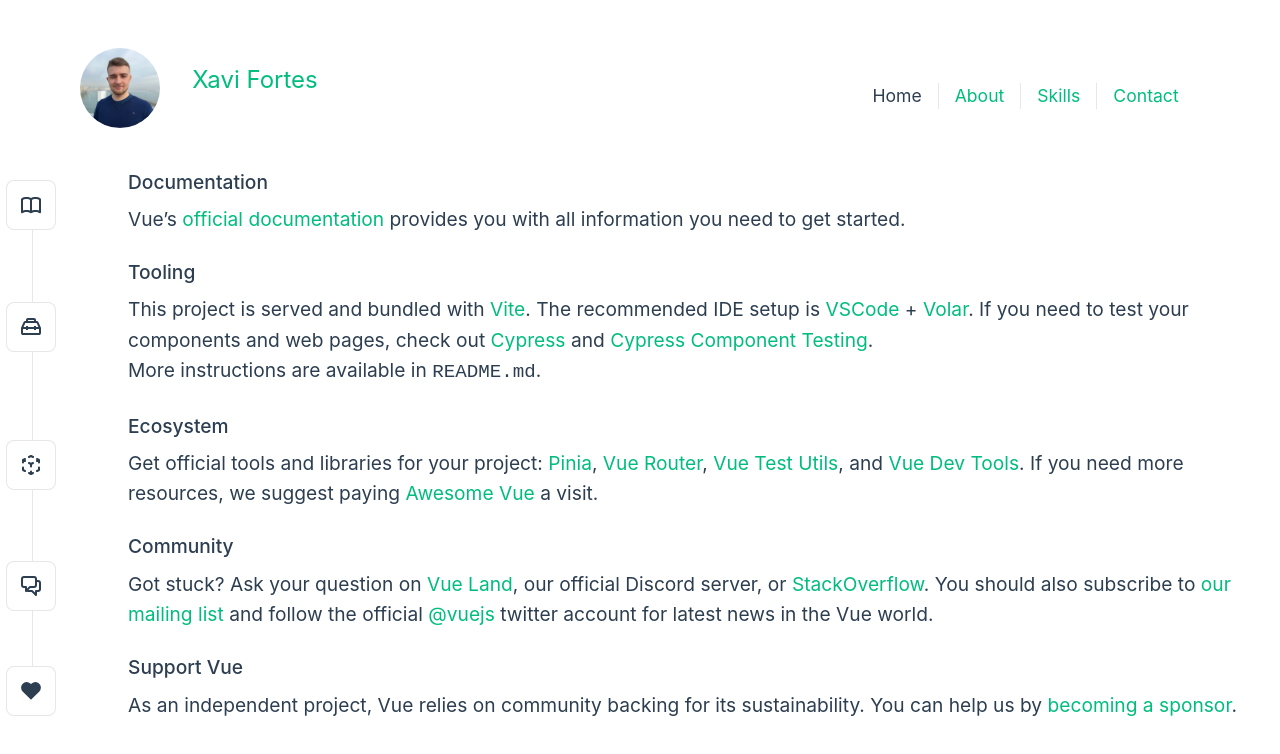
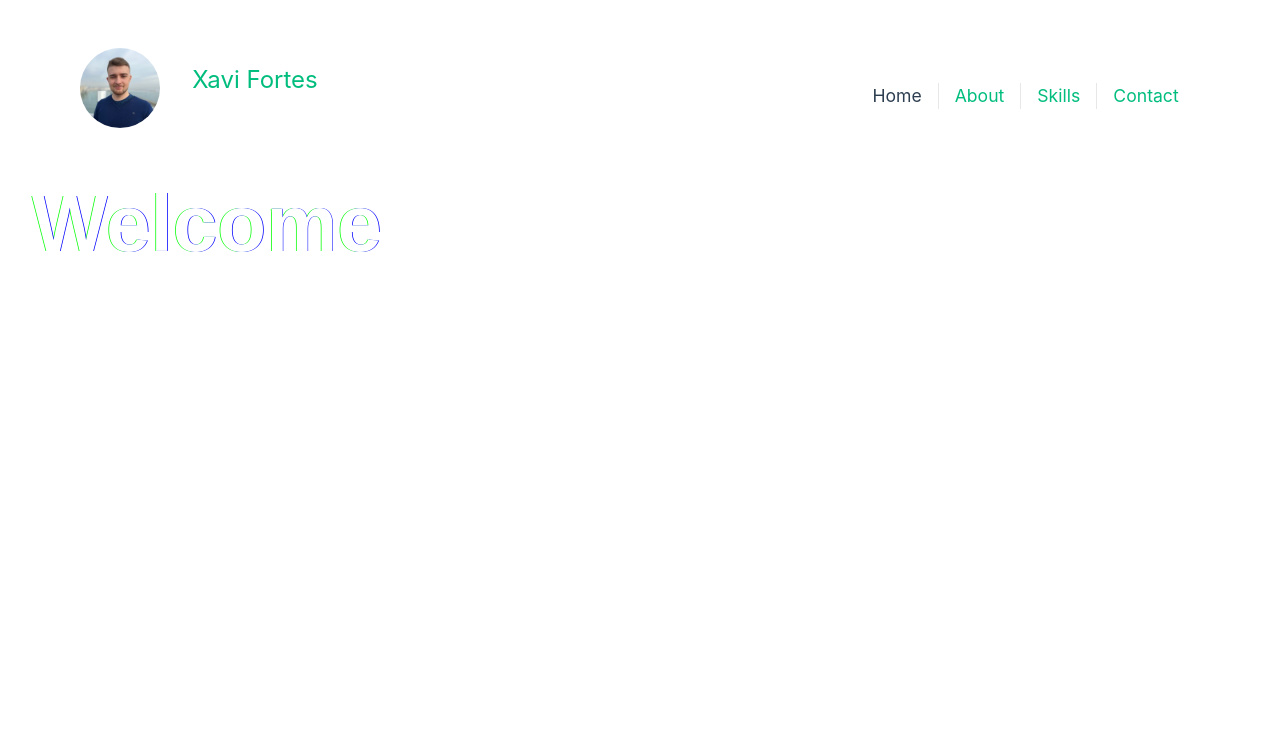
Before and after one commit to XaviFortes/XaviFortes-Web, a Vue app: page / in a window 1280 px wide. Shown: the top 754 px of the page. Built offline with nearby package versions, Linux system fonts and the light colour scheme.

Commit message:
Almost all done, contact working

```diff
--- a/src/App.vue
+++ b/src/App.vue
@@ -15,9 +15,11 @@ import { RouterLink, RouterView } from "vue-router";
       </nav>
     </div>
   </header>
-  <Transition name="fade" mode="out-in" appear>
-    <RouterView />
-  </Transition>
+  <router-view v-slot="{ Component }">
+    <transition name="fade" mode="out-in" appear>
+      <component :is="Component" />
+    </transition>
+  </router-view>
 </template>
 
 <style scoped>
--- /dev/null
+++ b/src/components/ContactForm.vue
@@ -0,0 +1,118 @@
+<template>
+  <form @submit.prevent="sendWebhook">
+    <input type="text" v-model="name" placeholder="Name" required />
+    <input type="email" v-model="email" placeholder="Email" required />
+    <textarea v-model="message" placeholder="Message" required></textarea>
+    <button type="submit">Send</button>
+  </form>
+</template>
+
+<style scoped>
+form {
+  display: flex;
+  flex-direction: column;
+  align-items: center;
+  justify-content: center;
+  margin: 0 auto;
+  max-width: 500px;
+  padding: 1rem;
+  background-color: var(--color-background-soft);
+  border-radius: 0.5rem;
+}
+
+input,
+textarea {
+  width: 100%;
+  height: 2rem;
+  margin: 0.5rem 0;
+  padding: 0.5rem;
+  border: 1px solid var(--color-border);
+  border-radius: 0.25rem;
+  background-color: var(--color-background-mute);
+  color: var(--color-text);
+}
+
+input:focus,
+textarea:focus {
+  outline: none;
+  border-color: var(--color-border-hover);
+}
+
+button {
+  width: 100%;
+  padding: 0.5rem;
+  border: 1px solid var(--color-border);
+  border-radius: 0.25rem;
+  background-color: var(--color-background-mute);
+  color: var(--color-text);
+  cursor: pointer;
+}
+
+button:hover {
+  background-color: var(--color-background);
+  color: var(--color-heading);
+}
+</style>
+
+<script>
+import md5 from "js-md5";
+
+export default {
+  data() {
+    return {
+      name: "",
+      email: "",
+      message: "",
+    };
+  },
+  methods: {
+    async sendWebhook() {
+      const webhookUrl =
+        "https://canary.discord.com/api/webhooks/1075927878891470888/DNdQfm_MxdjYaQUmCecCHrBd8MUCkbytT91gy-GtDycGGM3Po-c0ZP_x5U0OjHah5hyC";
+      const embed = {
+        title: `New message from ${this.name}`,
+        color: 16711680,
+        image: {
+          // Get the image from the Gravatar API using the email address
+          url: "https://gravatar.com/avatar/" + md5(this.email) + "?s=128",
+        },
+        fields: [
+          {
+            name: "Name",
+            value: this.name,
+            inline: true,
+          },
+          {
+            name: "Email",
+            value: this.email,
+            inline: true,
+          },
+          {
+            name: "Message",
+            value: this.message,
+          },
+        ],
+        timestamp: new Date(),
+      };
+
+      const options = {
+        method: "POST",
+        headers: {
+          "Content-Type": "application/json",
+        },
+        body: JSON.stringify({ embeds: [embed] }),
+      };
+
+      try {
+        const response = await fetch(webhookUrl, options);
+        console.log(`Message sent with status ${response.status}`);
+        this.name = "";
+        this.email = "";
+        this.message = "";
+      } catch (error) {
+        console.log(error);
+      }
+    },
+  },
+};
+</script>
--- a/src/components/TheWelcome.vue
+++ b/src/components/TheWelcome.vue
@@ -1,121 +1,160 @@
-<script setup lang="ts">
-import WelcomeItem from "./WelcomeItem.vue";
-import DocumentationIcon from "./icons/IconDocumentation.vue";
-import ToolingIcon from "./icons/IconTooling.vue";
-import EcosystemIcon from "./icons/IconEcosystem.vue";
-import CommunityIcon from "./icons/IconCommunity.vue";
-import SupportIcon from "./icons/IconSupport.vue";
-</script>
+<template>
+  <div data-text="Welcome">
+    <h1>Welcome</h1>
+  </div>
+</template>
 
-<template>
-  <WelcomeItem>
-    <template #icon>
-      <DocumentationIcon />
-    </template>
-    <template #heading>Documentation</template>
+<style scoped>
+a {
+  display: block;
+  padding-top: 2rem;
+  color: #2d2d2d;
+}
 
-    Vue’s
-    <a href="https://vuejs.org/" target="_blank" rel="noopener"
-      >official documentation</a
-    >
-    provides you with all information you need to get started.
-  </WelcomeItem>
+h1 {
+  font-family: sans-serif;
+  font-weight: bold;
+  color: white;
+  font-size: 5rem;
+  animation: glitch 4s steps(100) infinite;
+}
 
-  <WelcomeItem>
-    <template #icon>
-      <ToolingIcon />
-    </template>
-    <template #heading>Tooling</template>
-
-    This project is served and bundled with
-    <a
-      href="https://vitejs.dev/guide/features.html"
-      target="_blank"
-      rel="noopener"
-      >Vite</a
-    >. The recommended IDE setup is
-    <a href="https://code.visualstudio.com/" target="_blank" rel="noopener"
-      >VSCode</a
-    >
-    +
-    <a
-      href="https://github.com/johnsoncodehk/volar"
-      target="_blank"
-      rel="noopener"
-      >Volar</a
-    >. If you need to test your components and web pages, check out
-    <a href="https://www.cypress.io/" target="_blank" rel="noopener">Cypress</a>
-    and
-    <a href="https://on.cypress.io/component" target="_blank"
-      >Cypress Component Testing</a
-    >.
-
-    <br />
-
-    More instructions are available in <code>README.md</code>.
-  </WelcomeItem>
-
-  <WelcomeItem>
-    <template #icon>
-      <EcosystemIcon />
-    </template>
-    <template #heading>Ecosystem</template>
-
-    Get official tools and libraries for your project:
-    <a href="https://pinia.vuejs.org/" target="_blank" rel="noopener">Pinia</a>,
-    <a href="https://router.vuejs.org/" target="_blank" rel="noopener"
-      >Vue Router</a
-    >,
-    <a href="https://test-utils.vuejs.org/" target="_blank" rel="noopener"
-      >Vue Test Utils</a
-    >, and
-    <a href="https://github.com/vuejs/devtools" target="_blank" rel="noopener"
-      >Vue Dev Tools</a
-    >. If you need more resources, we suggest paying
-    <a
-      href="https://github.com/vuejs/awesome-vue"
-      target="_blank"
-      rel="noopener"
-      >Awesome Vue</a
-    >
-    a visit.
-  </WelcomeItem>
-
-  <WelcomeItem>
-    <template #icon>
-      <CommunityIcon />
-    </template>
-    <template #heading>Community</template>
-
-    Got stuck? Ask your question on
-    <a href="https://chat.vuejs.org" target="_blank" rel="noopener">Vue Land</a
-    >, our official Discord server, or
-    <a
-      href="https://stackoverflow.com/questions/tagged/vue.js"
-      target="_blank"
-      rel="noopener"
-      >StackOverflow</a
-    >. You should also subscribe to
-    <a href="https://news.vuejs.org" target="_blank" rel="noopener"
-      >our mailing list</a
-    >
-    and follow the official
-    <a href="https://twitter.com/vuejs" target="_blank" rel="noopener"
-      >@vuejs</a
-    >
-    twitter account for latest news in the Vue world.
-  </WelcomeItem>
-
-  <WelcomeItem>
-    <template #icon>
-      <SupportIcon />
-    </template>
-    <template #heading>Support Vue</template>
-
-    As an independent project, Vue relies on community backing for its
-    sustainability. You can help us by
-    <a href="https://vuejs.org/sponsor/" target="_blank" rel="noopener"
-      >becoming a sponsor</a
-    >.
-  </WelcomeItem>
-</template>
+/* GLITCH EFFECT */
+@keyframes glitch {
+  0% {
+    text-shadow: 1px 0 0 red, -1px 0 0 blue;
+  }
+  4% {
+    text-shadow: 1px 0 0 red, -1px 0 0 blue;
+  }
+  5% {
+    text-shadow: -1px 0 0 red, 1px 0 0 blue;
+  }
+  10% {
+    text-shadow: -1px 0 0 red, 1px 0 0 blue;
+  }
+  11% {
+    text-shadow: 0.5px 0 0 red, -0.5px 0 0 lime;
+  }
+  15% {
+    text-shadow: 0.5px 0 0 red, -0.5px 0 0 lime;
+  }
+  16% {
+    text-shadow: -1px 0 0 red, 1px 0 0 lime;
+  }
+  20% {
+    text-shadow: -1px 0 0 red, 1px 0 0 lime;
+  }
+  21% {
+    text-shadow: 0.7px 0 0 blue, -0.7px 0 0 lime;
+  }
+  30% {
+    text-shadow: 0.7px 0 0 blue, -0.7px 0 0 lime;
+  }
+  31% {
+    text-shadow: -1px 0 0 blue, 1px 0 0 lime;
+  }
+  40% {
+    text-shadow: -1px 0 0 blue, 1px 0 0 lime;
+  }
+  41% {
+    text-shadow: 50px 0 0 blue, -50px 0 0 lime;
+  }
+  42% {
+    text-shadow: 0 0 0 blue, 0 0 0 lime;
+  }
+  43% {
+    text-shadow: 0.5px 0 0 red, -0.5px 0 0 lime;
+  }
+  46% {
+    text-shadow: 0.5px 0 0 red, -0.5px 0 0 lime;
+  }
+  47% {
+    text-shadow: -1px 0 0 red, 1px 0 0 lime;
+  }
+  50% {
+    text-shadow: -1px 0 0 red, 1px 0 0 lime;
+  }
+  51% {
+    text-shadow: 1px 0 0 red, -1px 0 0 blue;
+  }
+  55% {
+    text-shadow: 1px 0 0 red, -1px 0 0 blue;
+  }
+  56% {
+    text-shadow: -1px 0 0 red, 1px 0 0 blue;
+  }
+  60% {
+    text-shadow: -1px 0 0 red, 1px 0 0 blue;
+  }
+  61% {
+    text-shadow: 30px 0 0 red, -30px 0 0 lime;
+  }
+  62% {
+    text-shadow: 0 0 0 red, 0 0 0 lime;
+  }
+  63% {
+    text-shadow: 0.5px 0 0 red, -0.5px 0 0 blue;
+  }
+  66% {
+    text-shadow: 0.5px 0 0 red, -0.5px 0 0 blue;
+  }
+  67% {
+    text-shadow: -1px 0 0 red, 1px 0 0 blue;
+  }
+  70% {
+    text-shadow: -1px 0 0 red, 1px 0 0 blue;
+  }
+  71% {
+    text-shadow: 70px 0 0 red, -70px 0 0 blue;
+  }
+  72% {
+    text-shadow: 0 0 0 red, 0 0 0 blue;
+  }
+  73% {
+    text-shadow: 1px 0 0 red, -1px 0 0 blue;
+  }
+  76% {
+    text-shadow: 1px 0 0 red, -1px 0 0 blue;
+  }
+  77% {
+    text-shadow: -1px 0 0 red, 1px 0 0 blue;
+  }
+  80% {
+    text-shadow: -1px 0 0 red, 1px 0 0 blue;
+  }
+  81% {
+    text-shadow: 0.5px 0 0 red, -0.5px 0 0 lime;
+  }
+  85% {
+    text-shadow: 0.5px 0 0 red, -0.5px 0 0 lime;
+  }
+  86% {
+    text-shadow: -1px 0 0 red, 1px 0 0 lime;
+  }
+  90% {
+    text-shadow: -1px 0 0 red, 1px 0 0 lime;
+  }
+  91% {
+    text-shadow: 60px 0 0 lime, -60px 0 0 blue;
+  }
+  92% {
+    text-shadow: 0 0 0 lime, 0 0 0 blue;
+  }
+  92% {
+    text-shadow: 0.7px 0 0 blue, -0.7px 0 0 lime;
+  }
+  95% {
+    text-shadow: 0.7px 0 0 blue, -0.7px 0 0 lime;
+  }
+  96% {
+    text-shadow: -1px 0 0 blue, 1px 0 0 lime;
+  }
+  99% {
+    text-shadow: -1px 0 0 blue, 1px 0 0 lime;
+  }
+  100% {
+    text-shadow: -1px 0 0 blue, 1px 0 0 lime;
+  }
+}
+</style>
--- a/src/views/ContactView.vue
+++ b/src/views/ContactView.vue
@@ -5,65 +5,43 @@
       If you would like to get in touch with me, please send me an email at
       <a href="mailto:xavifortes@xavifortes.com">xavifortes@xavifortes.com</a>.
     </p>
-    <form @submit.prevent="sendEmail">
-      <label for="name">Name:</label>
-      <input type="text" id="name" v-model="form.name" required />
-
-      <label for="email">Email:</label>
-      <input type="email" id="email" v-model="form.email" required />
-
-      <label for="message">Message:</label>
-      <textarea id="message" v-model="form.message" required></textarea>
-
-      <button type="submit">Submit</button>
-    </form>
+    <p>
+      Or you can fill out the form below and I will get back to you as soon as
+      possible.
+    </p>
+    &nbsp;
+    <ContactForm ref="contactForm" />
   </div>
 </template>
 
-<script lang="ts">
-import { defineComponent } from "vue";
-import nodemailer from "nodemailer";
+<script>
+import ContactForm from "@/components/ContactForm.vue";
 
-export default defineComponent({
-  data() {
-    return {
-      form: {
-        name: "",
-        email: "",
-        message: "",
-      }
-    };
+export default {
+  name: "ContactView",
+  components: {
+    ContactForm,
   },
   methods: {
-    async sendEmail() {
-      const transporter = nodemailer.createTransport({
-        host: "smtp.gmail.com",
-        port: 465,
-        secure: true,
-        auth: {
-          user: "your-email@gmail.com",
-          pass: "your-email-password",
-        },
-      });
-
-      const mailOptions = {
-        from: this.form.email,
-        to: "recipient-email@example.com",
-        subject: `New message from ${this.form.name}`,
-        text: this.form.message,
-      };
-
-      try {
-        await transporter.sendMail(mailOptions);
-        alert("Message sent successfully!");
-        this.form.name = "";
-        this.form.email = "";
-        this.form.message = "";
-      } catch (err) {
-        console.error(err);
-        alert("Failed to send message.");
-      }
+    submitForm() {
+      this.$refs.contactForm.sendEmail();
     },
   },
-});
+};
 </script>
+
+<style scoped>
+h1 {
+  font-size: 1.5rem;
+  font-weight: 400;
+  margin-bottom: 1rem;
+  margin-right: auto;
+}
+
+p {
+  font-size: 1.2rem;
+  font-weight: 400;
+  line-height: 1.5;
+  margin: 0;
+}
+</style>
--- a/tsconfig.json
+++ b/tsconfig.json
@@ -10,5 +10,8 @@
     {
       "path": "./tsconfig.vitest.json"
     }
-  ]
+  ],
+  "compilerOptions": {
+    "esModuleInterop": true
+  }
 }
```
Also changed, not shown: package.json (+5 -2 lines), vite.config.ts (+11 -0 lines), 1 other file (tests, documents, lock files or other folders).
